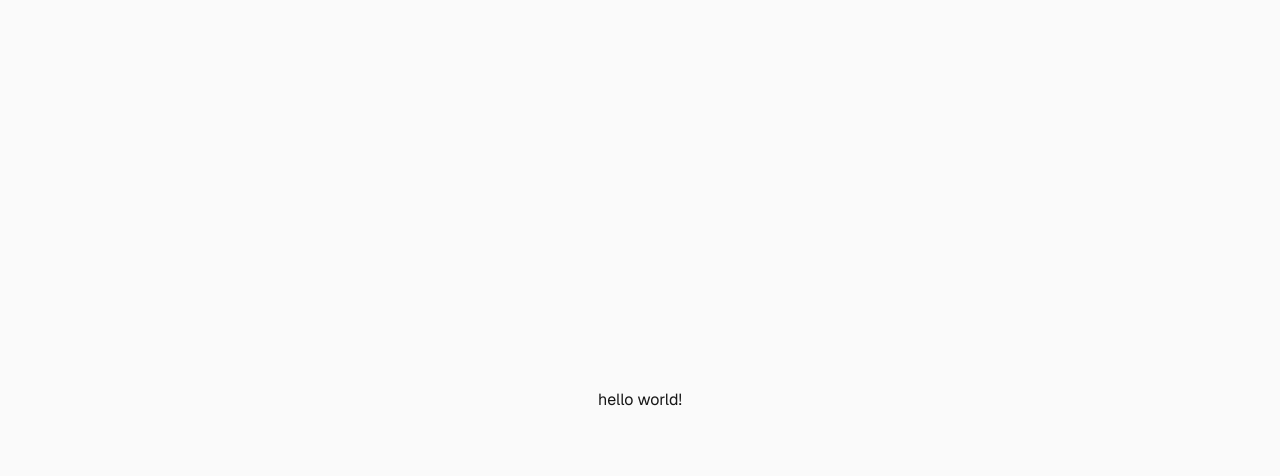
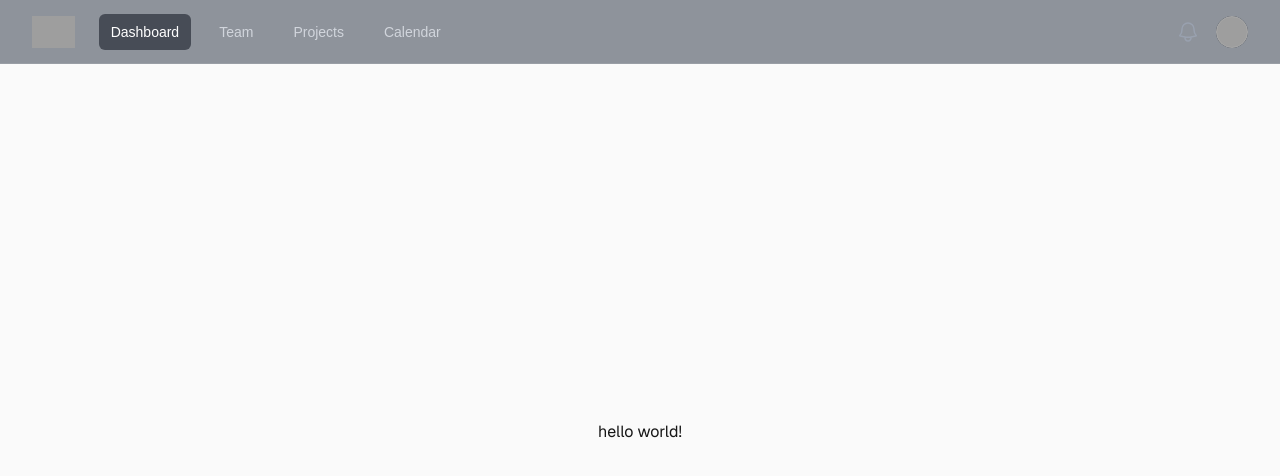
Before and after one commit to Juniorashraf02/clothingLab, a Next.js app: page / in a window 1280 px wide. Shown: the top 476 px of the page. Built offline with nearby package versions, Linux system fonts and the light colour scheme; grey boxes are pictures that could not be loaded.

Commit message:
added: headless ui & heroicons/react, removed:daysiui & heroicons. navbar added in components

```diff
--- a/app/layout.tsx
+++ b/app/layout.tsx
@@ -1,6 +1,7 @@
 import type { Metadata } from "next";
 import { Geist, Geist_Mono } from "next/font/google";
 import "./globals.css";
+import Navbar from "@/components/Navbar";
 
 const geistSans = Geist({
   variable: "--font-geist-sans",
@@ -27,7 +28,10 @@
       lang="en"
       className={`${geistSans.variable} ${geistMono.variable} h-full antialiased`}
     >
-      <body className="min-h-full flex flex-col">{children}</body>
+      <body className="min-h-full flex flex-col">
+        <Navbar />
+        {children}
+      </body>
     </html>
   );
 }
--- a/app/page.tsx
+++ b/app/page.tsx
@@ -1,9 +1,9 @@
-import Image from "next/image";
+
 
 export default function Home() {
   return (
-    <div className="flex flex-col flex-1 items-center justify-center bg-zinc-50 font-sans dark:bg-black">
-     hello world!
+    <div className="flex flex-col flex-1 items-center justify-center bg-zinc-50 font-sans bg-white">
+      hello world!
     </div>
   );
 }
--- /dev/null
+++ b/components/Navbar.tsx
@@ -0,0 +1,136 @@
+import { Disclosure, DisclosureButton, DisclosurePanel, Menu, MenuButton, MenuItem, MenuItems } from '@headlessui/react'
+import { Bars3Icon, BellIcon, XMarkIcon } from '@heroicons/react/24/outline'
+
+
+const navigation = [
+  { name: 'Dashboard', href: '#', current: true },
+  { name: 'Team', href: '#', current: false },
+  { name: 'Projects', href: '#', current: false },
+  { name: 'Calendar', href: '#', current: false },
+]
+
+function classNames(...classes: string[]) {
+  return classes.filter(Boolean).join(' ')
+}
+
+
+export default function Example() {
+  return (
+    <Disclosure
+      as="nav"
+      className="relative bg-gray-800/50 after:pointer-events-none after:absolute after:inset-x-0 after:bottom-0 after:h-px after:bg-white/10"
+    >
+      <div className="mx-auto max-w-7xl px-2 sm:px-6 lg:px-8">
+        <div className="relative flex h-16 items-center justify-between">
+          <div className="absolute inset-y-0 left-0 flex items-center sm:hidden">
+            {/* Mobile menu button*/}
+            <DisclosureButton className="group relative inline-flex items-center justify-center rounded-md p-2 text-gray-400 hover:bg-white/5 hover:text-white focus:outline-2 focus:-outline-offset-1 focus:outline-indigo-500">
+              <span className="absolute -inset-0.5" />
+              <span className="sr-only">Open main menu</span>
+              <Bars3Icon aria-hidden="true" className="block size-6 group-data-open:hidden" />
+              <XMarkIcon aria-hidden="true" className="hidden size-6 group-data-open:block" />
+            </DisclosureButton>
+          </div>
+          <div className="flex flex-1 items-center justify-center sm:items-stretch sm:justify-start">
+            <div className="flex shrink-0 items-center">
+              <img
+                alt="Your Company"
+                src="https://tailwindcss.com/plus-assets/img/logos/mark.svg?color=indigo&shade=500"
+                className="h-8 w-auto"
+              />
+            </div>
+            <div className="hidden sm:ml-6 sm:block">
+              <div className="flex space-x-4">
+                {navigation.map((item) => (
+                  <a
+                    key={item.name}
+                    href={item.href}
+                    aria-current={item.current ? 'page' : undefined}
+                    className={classNames(
+                      item.current ? 'bg-gray-950/50 text-white' : 'text-gray-300 hover:bg-white/5 hover:text-white',
+                      'rounded-md px-3 py-2 text-sm font-medium',
+                    )}
+                  >
+                    {item.name}
+                  </a>
+                ))}
+              </div>
+            </div>
+          </div>
+          <div className="absolute inset-y-0 right-0 flex items-center pr-2 sm:static sm:inset-auto sm:ml-6 sm:pr-0">
+            <button
+              type="button"
+              className="relative rounded-full p-1 text-gray-400 hover:text-white focus:outline-2 focus:outline-offset-2 focus:outline-indigo-500"
+            >
+              <span className="absolute -inset-1.5" />
+              <span className="sr-only">View notifications</span>
+              <BellIcon aria-hidden="true" className="size-6" />
+            </button>
+
+            {/* Profile dropdown */}
+            <Menu as="div" className="relative ml-3">
+              <MenuButton className="relative flex rounded-full focus-visible:outline-2 focus-visible:outline-offset-2 focus-visible:outline-indigo-500">
+                <span className="absolute -inset-1.5" />
+                <span className="sr-only">Open user menu</span>
+                <img
+                  alt=""
+                  src="https://images.unsplash.com/photo-1472099645785-5658abf4ff4e?ixlib=rb-1.2.1&ixid=eyJhcHBfaWQiOjEyMDd9&auto=format&fit=facearea&facepad=2&w=256&h=256&q=80"
+                  className="size-8 rounded-full bg-gray-800 outline -outline-offset-1 outline-white/10"
+                />
+              </MenuButton>
+
+              <MenuItems
+                transition
+                className="absolute right-0 z-10 mt-2 w-48 origin-top-right rounded-md bg-gray-800 py-1 outline -outline-offset-1 outline-white/10 transition data-closed:scale-95 data-closed:transform data-closed:opacity-0 data-enter:duration-100 data-enter:ease-out data-leave:duration-75 data-leave:ease-in"
+              >
+                <MenuItem>
+                  <a
+                    href="#"
+                    className="block px-4 py-2 text-sm text-gray-300 data-focus:bg-white/5 data-focus:outline-hidden"
+                  >
+                    Your profile
+                  </a>
+                </MenuItem>
+                <MenuItem>
+                  <a
+                    href="#"
+                    className="block px-4 py-2 text-sm text-gray-300 data-focus:bg-white/5 data-focus:outline-hidden"
+                  >
+                    Settings
+                  </a>
+                </MenuItem>
+                <MenuItem>
+                  <a
+                    href="#"
+                    className="block px-4 py-2 text-sm text-gray-300 data-focus:bg-white/5 data-focus:outline-hidden"
+                  >
+                    Sign out
+                  </a>
+                </MenuItem>
+              </MenuItems>
+            </Menu>
+          </div>
+        </div>
+      </div>
+
+      <DisclosurePanel className="sm:hidden">
+        <div className="space-y-1 px-2 pt-2 pb-3">
+          {navigation.map((item) => (
+            <DisclosureButton
+              key={item.name}
+              as="a"
+              href={item.href}
+              aria-current={item.current ? 'page' : undefined}
+              className={classNames(
+                item.current ? 'bg-gray-950/50 text-white' : 'text-gray-300 hover:bg-white/5 hover:text-white',
+                'block rounded-md px-3 py-2 text-base font-medium',
+              )}
+            >
+              {item.name}
+            </DisclosureButton>
+          ))}
+        </div>
+      </DisclosurePanel>
+    </Disclosure>
+  )
+}
--- a/package.json
+++ b/package.json
@@ -9,6 +9,8 @@
     "lint": "eslint"
   },
   "dependencies": {
+    "@headlessui/react": "^2.2.9",
+    "@heroicons/react": "^2.2.0",
     "next": "16.2.2",
     "react": "19.2.4",
     "react-dom": "19.2.4"
@@ -18,7 +20,6 @@
     "@types/node": "^20",
     "@types/react": "^19",
     "@types/react-dom": "^19",
-    "daisyui": "^5.5.19",
     "eslint": "^9",
     "eslint-config-next": "16.2.2",
     "tailwindcss": "^4",
```
Also changed, not shown: 1 other file (tests, documents, lock files or other folders).
